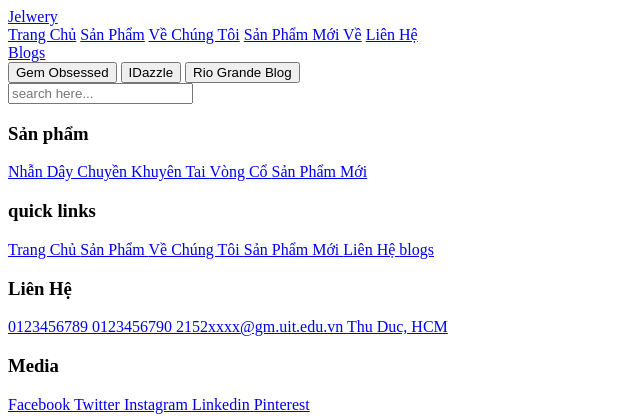
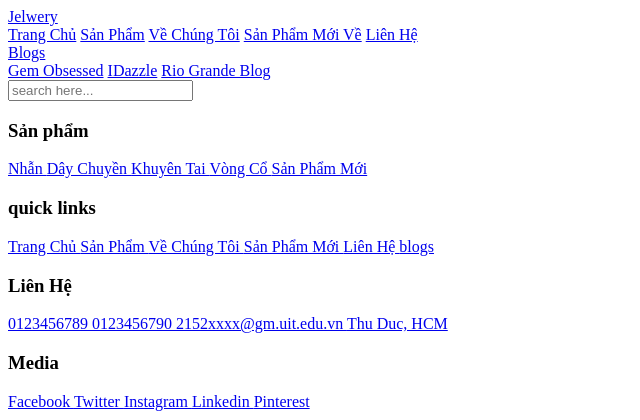
Before and after one commit to toomhufm/JewerlyRetailer, a Flask app: template templates/base.html in a window 1280 px wide. Shown: the top 420 px of the page, without its empty margins (0-640 px from the left). Run offline with Flask 3, Linux system fonts and the light colour scheme; the template is opened without the code that fills it, so the values that code supplies are empty.

Commit message:
fix lmao

```diff
--- a/templates/base.html
+++ b/templates/base.html
@@ -27,9 +27,9 @@
             <a href="#blogs">Blogs</a>
             <div class="multi-level">
                 <span></span>
-                <a href="./blog1.html"><button>Gem Obsessed</button></a>
-                <a href="./blog2.html"><button>IDazzle</button></a>
-                <a href="./blog3.html"><button>Rio Grande Blog</button></a>
+                <a href="./blog1.html">Gem Obsessed</a>
+                <a href="./blog2.html">IDazzle</a>
+                <a href="./blog3.html">Rio Grande Blog</a>
             </div>
         </div>
     </nav>
@@ -41,7 +41,7 @@
         <a href="{{ url_for('login') }}" class="fas fa-user"></a>
     </div>
 
-    <form action="" class="search-form">
+    <form action="search" class="search-form">
         <input type="search" placeholder="search here..." id="input-box">
         <label for="input-box" class="fas fa-search"></label>
     </form>
@@ -79,9 +79,9 @@
 
         <div class="box" data-aos="fade-up">
             <h3>Liên Hệ</h3>
-            <a href="tel: 0123456789"> <i class="fas fa-phone"></i> 0123456789 </a>
-            <a href="tel: 0123456790"> <i class="fas fa-phone"></i> 0123456790 </a>
-            <a href="mailto: 2152xxxx@gm.uit.edu.vn"> <i class="fas fa-envelope"></i> 2152xxxx@gm.uit.edu.vn </a>
+            <a href="tel:+0123456789"> <i class="fas fa-phone"></i> 0123456789 </a>
+            <a href="tel:+0123456790"> <i class="fas fa-phone"></i> 0123456790 </a>
+            <a href="mailto:2152xxxx@gm.uit.edu.vn"> <i class="fas fa-envelope"></i> 2152xxxx@gm.uit.edu.vn </a>
             <a href="{{ url_for('contact_page') }}"> <i class="fas fa-ring"></i> Thu Duc, HCM </a>
         </div>
 
```
